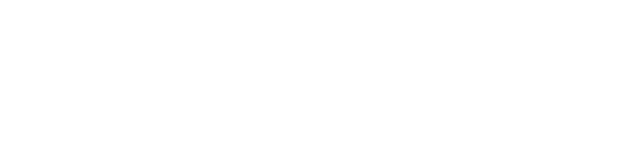
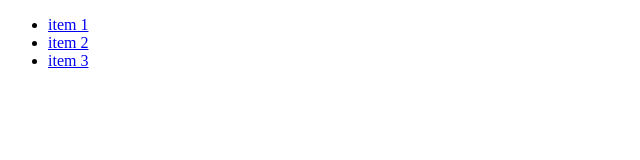
Before and after one commit to carsynhartling/Commit-practices, a plain HTML site: page index.html in a window 1280 px wide. Shown: the whole page, without its empty margins (0-640 px from the left). Drawn offline with Linux system fonts and the light colour scheme.

Commit message:
add nav and links to html.index

```diff
--- a/index.html
+++ b/index.html
@@ -6,7 +6,15 @@
     <title>Document</title>
   </head>
   <body>
-    <skeleton></skeleton>
+    <header>
+      <nav>
+        <ul>
+          <li><a href="#"> item 1</a></li>
+          <li><a href="#"> item 2</a></li>
+          <li><a href="#"> item 3</a></li>
+        </ul>
+      </nav>
+    </header>
     <main></main>
     <footer></footer>
   </body>
```
